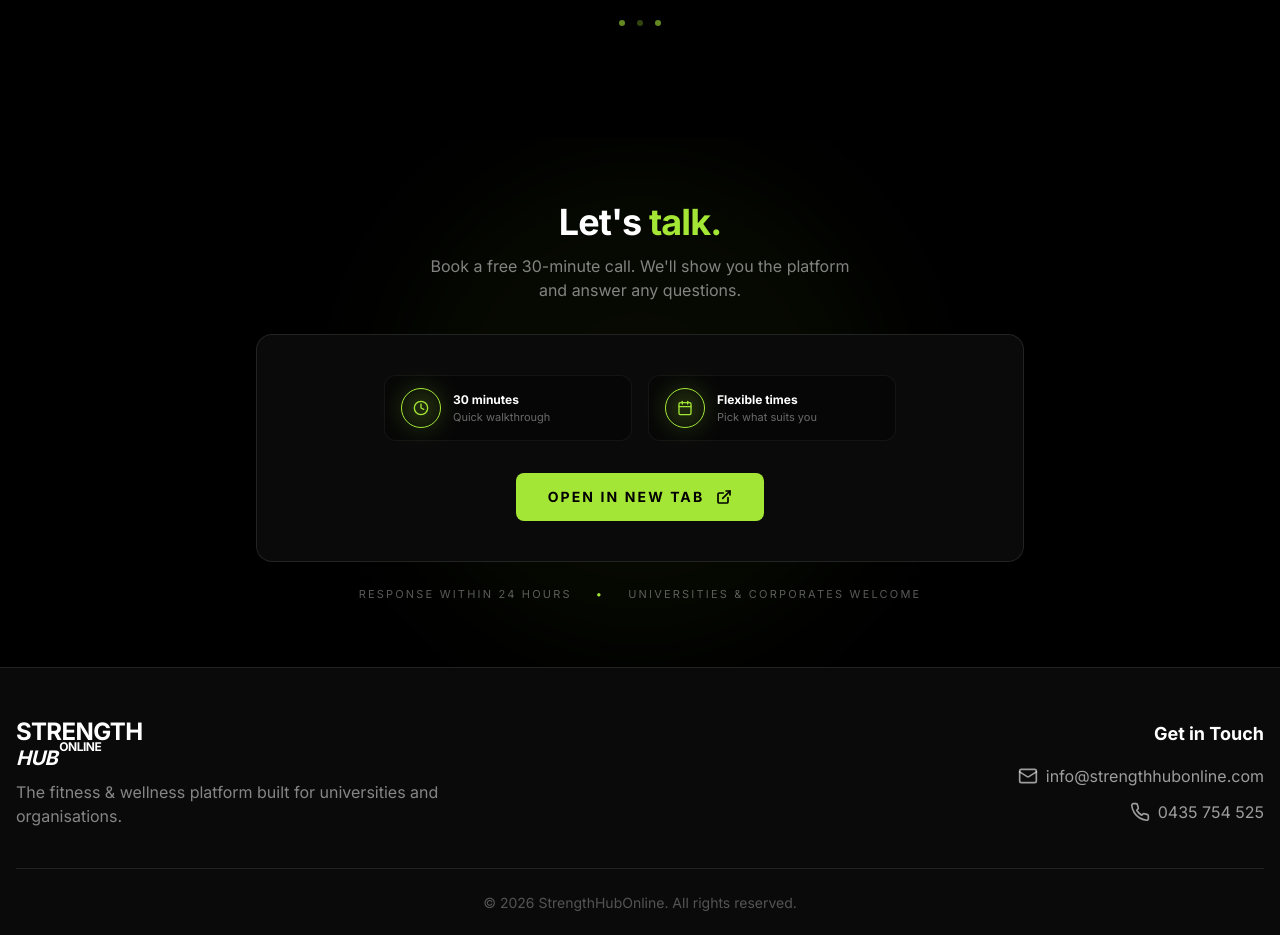
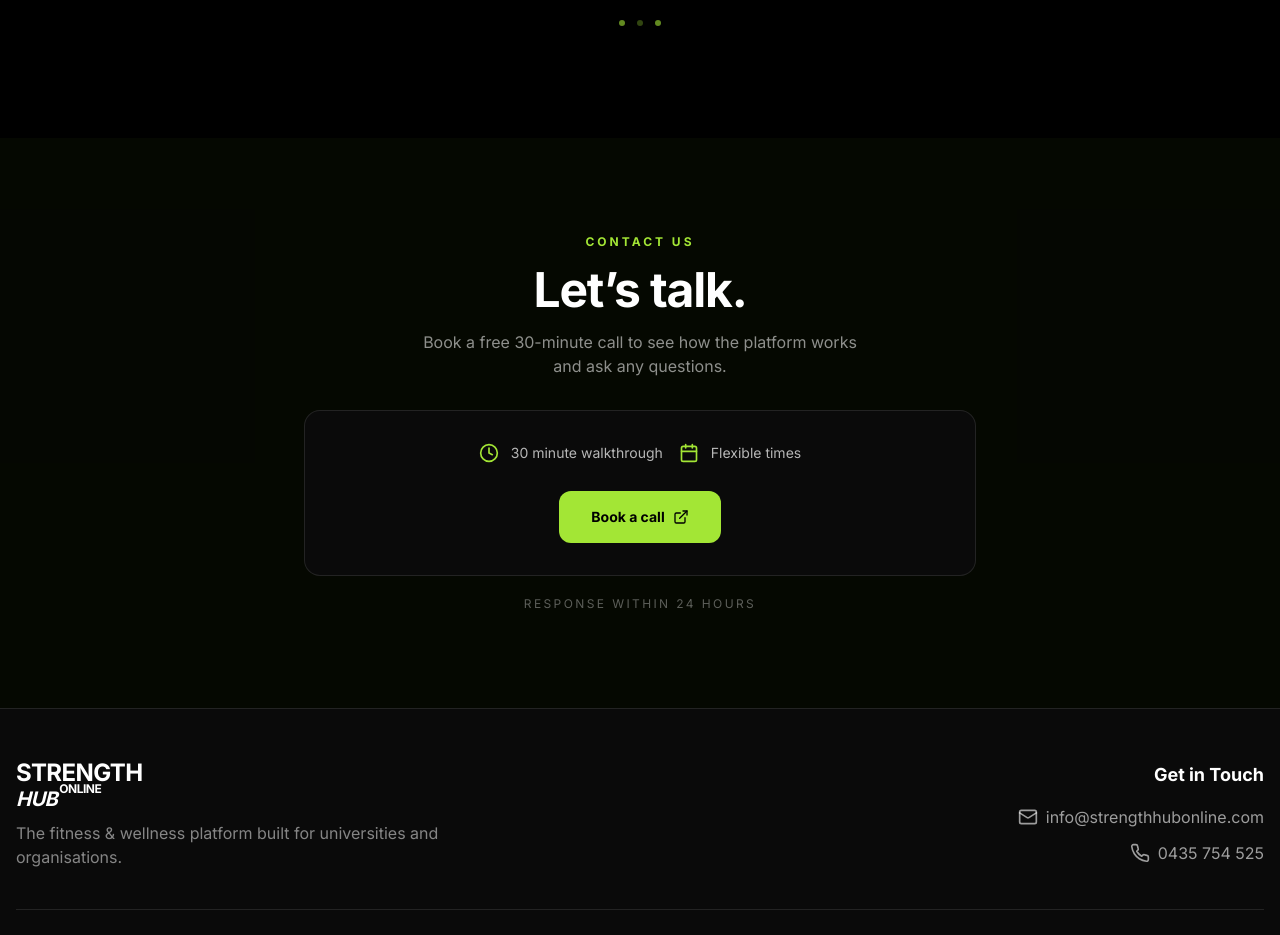
Before and after one commit to Zaggy887/FITNESS, a React (Vite) app: page / in a window 1280 px wide. Shown: the part 5380-6315 px from the top of the page. Built offline with nearby package versions, Linux system fonts and the light colour scheme.

Commit message:
Updated ContactForm.tsx

```diff
--- a/src/components/ContactForm.tsx
+++ b/src/components/ContactForm.tsx
@@ -1,88 +1,53 @@
-import { useEffect, useRef } from 'react';
 import { Calendar, Clock, ExternalLink } from 'lucide-react';
-
 
 const CALENDLY_URL = 'https://calendly.com/strengthhubonline-info/30min';
 
 const ContactForm = () => {
-  const sectionRef = useRef<HTMLDivElement>(null);
-
-  useEffect(() => {
-    const observer = new IntersectionObserver(
-      (entries) => {
-        entries.forEach((entry) => {
-          if (entry.isIntersecting) entry.target.classList.add('visible');
-        });
-      },
-      { threshold: 0.1 }
-    );
-    const elements = sectionRef.current?.querySelectorAll('.fade-in');
-    elements?.forEach((el) => observer.observe(el));
-    return () => elements?.forEach((el) => observer.unobserve(el));
-  }, []);
-
   return (
-    <section id="contact" className="section bg-black relative overflow-hidden py-10 sm:py-16" ref={sectionRef}>
-      <div
-        className="absolute top-1/2 left-1/2 -translate-x-1/2 -translate-y-1/2 w-[500px] h-[500px] rounded-full opacity-[0.04] blur-3xl pointer-events-none"
-        style={{ background: '#A3E635' }}
-      />
+    <section id="contact" className="bg-black py-16 sm:py-24 relative overflow-hidden">
+      <div className="absolute inset-0 bg-[#A3E635]/[0.03]" />
 
       <div className="container relative z-10">
-        <div className="max-w-3xl mx-auto">
-          <div className="fade-in text-center mb-8">
-            <h2 className="text-xl sm:text-3xl md:text-4xl font-black text-white tracking-tight leading-[1.05]">
-              Let's{' '}
-              <span className="text-[#A3E635]">talk.</span>
+        <div className="max-w-2xl mx-auto text-center">
+          <p className="text-[#A3E635] text-xs font-bold uppercase tracking-[0.25em] mb-4">
+            Contact us
+          </p>
+
+          <h2 className="text-3xl sm:text-5xl font-black text-white tracking-tight">
+            Let’s talk.
           </h2>
 
-            <p className="mt-3 text-white/50 text-sm sm:text-base max-w-md mx-auto">
-              Book a free 30-minute call. We'll show you the platform and answer any questions.
+          <p className="mt-4 text-white/55 text-sm sm:text-base max-w-md mx-auto">
+            Book a free 30-minute call to see how the platform works and ask any questions.
           </p>
+
+          <div className="mt-8 bg-[#0A0A0A] border border-white/10 rounded-2xl p-6 sm:p-8">
+            <div className="flex flex-col sm:flex-row justify-center gap-4 mb-7 text-left">
+              <div className="flex items-center gap-3">
+                <Clock className="w-5 h-5 text-[#A3E635]" />
+                <span className="text-white/70 text-sm">30 minute walkthrough</span>
               </div>
 
-          <div className="fade-in relative bg-[#0a0a0a] border border-white/10 rounded-2xl p-5 sm:p-7 md:p-10 hover:border-[#A3E635]/30 transition-colors duration-500">
-            <div className="grid grid-cols-1 sm:grid-cols-2 gap-3 sm:gap-4 mb-6 sm:mb-8 max-w-lg mx-auto">
-              {[
-                { icon: Clock, label: '30 minutes', desc: 'Quick walkthrough' },
-                { icon: Calendar, label: 'Flexible times', desc: 'Pick what suits you' },
-              ].map(({ icon: Icon, label, desc }) => (
-                <div
-                  key={label}
-                  className="flex items-center gap-3 bg-black/40 border border-white/[0.06] rounded-xl px-4 py-3"
-                >
-                  <div className="relative flex-shrink-0">
-                    <div className="absolute inset-0 bg-[#A3E635] blur-md opacity-20 rounded-full" />
-                    <div className="relative w-10 h-10 rounded-full border border-[#A3E635] flex items-center justify-center">
-                      <Icon className="w-4 h-4 text-[#A3E635]" strokeWidth={2} />
+              <div className="flex items-center gap-3">
+                <Calendar className="w-5 h-5 text-[#A3E635]" />
+                <span className="text-white/70 text-sm">Flexible times</span>
               </div>
             </div>
-                  <div>
-                    <p className="text-white text-xs font-bold leading-tight">{label}</p>
-                    <p className="text-white/40 text-[11px] mt-0.5">{desc}</p>
-                  </div>
-                </div>
-              ))}
-            </div>
 
-            <div className="flex flex-col items-center text-center">
             <a
               href={CALENDLY_URL}
               target="_blank"
               rel="noopener noreferrer"
-                className="group inline-flex items-center justify-center gap-3 bg-[#A3E635] hover:bg-[#B8F04A] hover:shadow-[0_0_30px_rgba(163,230,53,0.4)] text-black py-3 sm:py-3.5 px-7 sm:px-8 font-bold uppercase tracking-[0.15em] text-xs sm:text-sm rounded-lg transition-all duration-300 w-full sm:w-auto"
+              className="inline-flex items-center justify-center gap-2 bg-[#A3E635] hover:bg-[#B8F04A] text-black px-8 py-4 rounded-xl font-bold text-sm transition-all"
             >
-                Open in New Tab
-                <ExternalLink className="w-4 h-4 transition-transform group-hover:translate-x-1" strokeWidth={2.5} />
+              Book a call
+              <ExternalLink className="w-4 h-4" />
             </a>
           </div>
-          </div>
 
-          <div className="fade-in mt-6 flex flex-wrap items-center justify-center gap-x-4 sm:gap-x-6 gap-y-2 text-[10px] sm:text-[11px] uppercase tracking-[0.15em] sm:tracking-[0.2em] text-white/35">
-            <span>Response within 24 hours</span>
-            <span className="text-[#A3E635]">•</span>
-            <span>Universities &amp; corporates welcome</span>
-          </div>
+          <p className="mt-5 text-white/35 text-xs uppercase tracking-[0.2em]">
+            Response within 24 hours
+          </p>
         </div>
       </div>
     </section>
```
Lines whose indentation alone changed are shown as unchanged.
